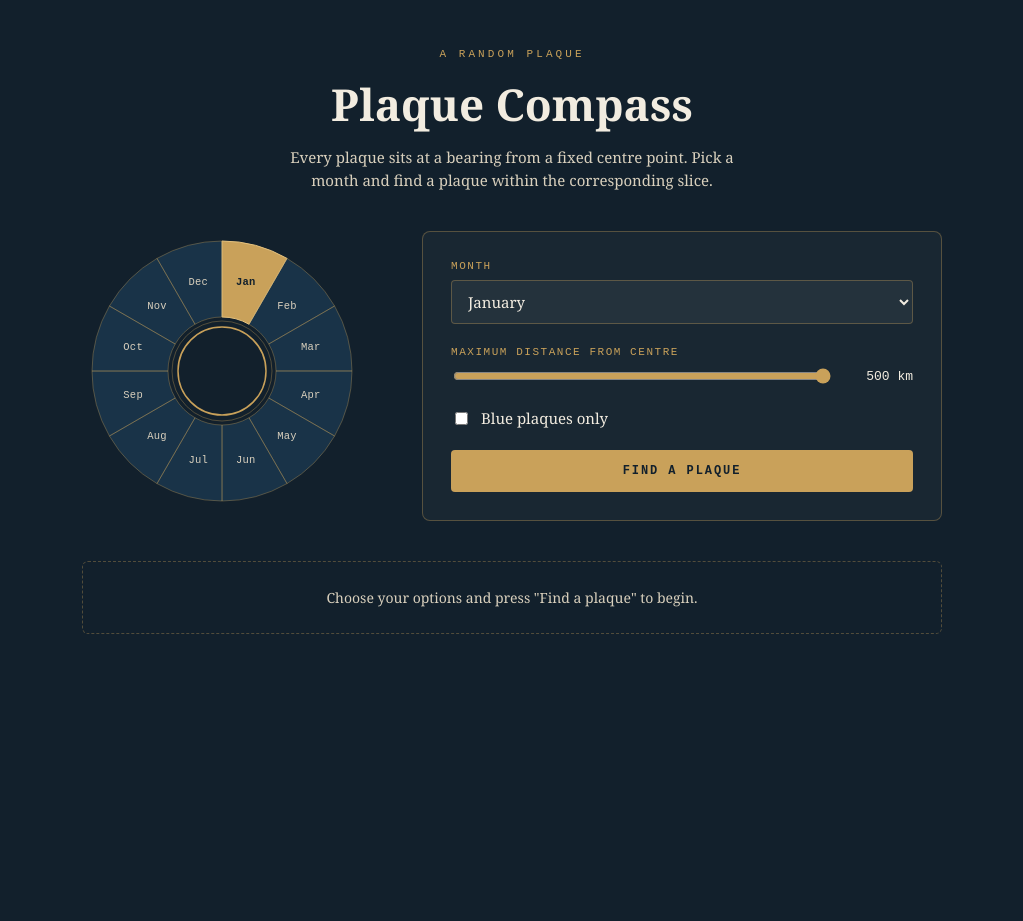
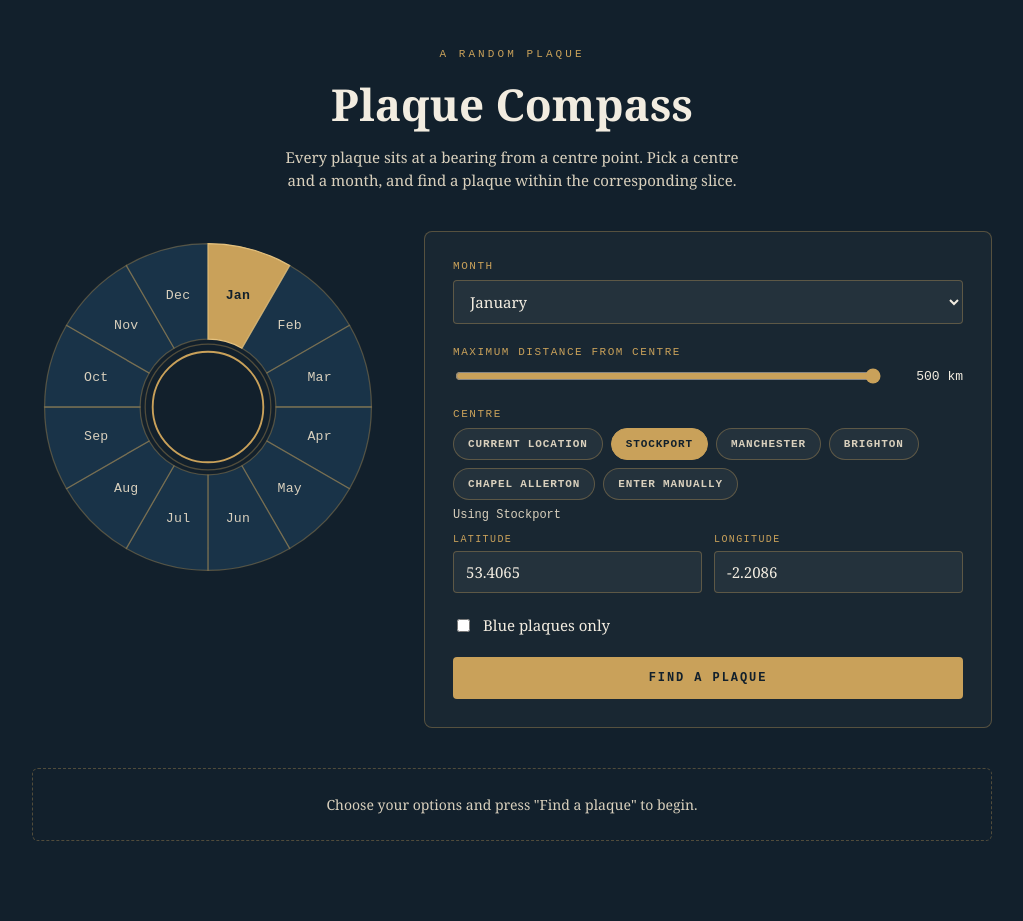
Before and after one commit to cathycroome/plaques, a Flask app: page / in a window 1280 px wide. Shown: the whole page, without its empty margins (128-1151 px from the left). Before the commit the page ends 634 px from the top, so only its background shows below. Run offline with Flask 3, Linux system fonts and the light colour scheme; parts of the project's set-up code (start-up, migrations or seed data) failed here and were passed over.

Commit message:
adds centre point selection

```diff
--- a/app.py
+++ b/app.py
@@ -1,7 +1,14 @@
 from pathlib import Path
 import pandas as pd
 from flask import Flask, jsonify, render_template, request
-from plaque import get_filtered_data, get_plaques_for_month, random_plaque
+
+from plaque import (
+    DEFAULT_CENTRE_LAT,
+    DEFAULT_CENTRE_LONG,
+    get_filtered_data,
+    get_plaques_for_month,
+    random_plaque,
+)
 
 app = Flask(__name__)
 
@@ -18,7 +25,13 @@ MONTHS = [
 
 @app.route("/")
 def index():
-    return render_template("index.html", months=MONTHS)
+    return render_template(
+        "index.html",
+        months=MONTHS,
+        default_centre_lat=DEFAULT_CENTRE_LAT,
+        default_centre_long=DEFAULT_CENTRE_LONG,
+    )
+
 
 @app.route("/random")
 def random_plaque_route():
@@ -26,7 +39,11 @@ def random_plaque_route():
     max_distance = request.args.get('max_distance', type=float)
     blue_only = 'blue_only' in request.args
 
-    plaques_for_a_month = get_plaques_for_month(month, SUBSET, max_distance, blue_only)
+    centre_lat = request.args.get('centre_lat', type=float, default=DEFAULT_CENTRE_LAT)
+    centre_long = request.args.get('centre_long', type=float, default=DEFAULT_CENTRE_LONG)
+    subset = get_filtered_data(T, centre_lat, centre_long)
+
+    plaques_for_a_month = get_plaques_for_month(month, subset, max_distance, blue_only)
     randomised_result = random_plaque(plaques_for_a_month)
 
     if randomised_result is not None:
--- a/templates/index.html
+++ b/templates/index.html
@@ -29,7 +29,7 @@
     justify-content: center;
     padding: 48px 20px 80px;
   }
-  .wrap { width: 100%; max-width: 860px; }
+  .wrap { width: 100%; max-width: 960px; }
   header { text-align: center; margin-bottom: 40px; }
   .eyebrow {
     font-family: var(--font-mono); font-size: 11px; letter-spacing: 0.28em;
@@ -37,18 +37,16 @@
   }
   h1 { font-family: var(--font-display); font-size: clamp(30px, 5vw, 44px); margin: 0 0 12px; }
   .sub { color: var(--paper-dim); font-size: 15px; max-width: 460px; margin: 0 auto; line-height: 1.5; }
-
   .stage {
     display: grid;
-    grid-template-columns: minmax(240px, 300px) 1fr;
+    grid-template-columns: minmax(280px, 380px) 1fr;
     gap: 40px;
     align-items: start;
   }
   @media (max-width: 680px) {
     .stage { grid-template-columns: 1fr; justify-items: center; }
   }
-
-  .dial-holder { position: relative; width: 100%; max-width: 280px; }
+  .dial-holder { position: relative; width: 100%; max-width: 380px; }
   svg.dial { width: 100%; height: auto; overflow: visible; }
   .wedge {
     fill: rgba(46, 102, 144, 0.28); stroke: var(--line); stroke-width: 1;
@@ -63,7 +61,6 @@
   .wedge-label.active { fill: var(--ink); font-weight: 700; }
   .dial-hub { fill: var(--ink); stroke: var(--brass); stroke-width: 1.5; }
   .dial-hub-ring { fill: none; stroke: var(--line); stroke-width: 1; }
-
   form {
     display: flex; flex-direction: column; gap: 22px;
     background: rgba(255,255,255,0.03);
@@ -74,18 +71,16 @@
     font-family: var(--font-mono); font-size: 11px; letter-spacing: 0.14em;
     text-transform: uppercase; color: var(--brass);
   }
-  select, input[type="range"] { accent-color: var(--brass); }
-  select {
+  select, input[type="range"], input[type="number"] { accent-color: var(--brass); }
+  select, input[type="number"] {
     background: rgba(255,255,255,0.05); border: 1px solid var(--line); color: var(--paper);
     padding: 10px 12px; border-radius: 4px; font-family: var(--font-body); font-size: 15px;
   }
   .range-row { display: flex; align-items: center; gap: 12px; }
   .range-row input[type="range"] { flex: 1; }
   .range-value { font-family: var(--font-mono); font-size: 13px; min-width: 68px; text-align: right; }
-
   .checkbox-row { display: flex; align-items: center; gap: 10px; }
   .checkbox-row label { text-transform: none; letter-spacing: 0; font-size: 15px; color: var(--paper); font-family: var(--font-body); }
-
   button {
     background: var(--brass); color: var(--ink); border: none; padding: 14px 20px;
     font-family: var(--font-mono); font-size: 12px; letter-spacing: 0.16em;
@@ -93,6 +88,29 @@
   }
   button:hover { background: var(--brass-bright); }
   button:disabled { opacity: 0.6; cursor: default; }
+
+  /* ---------- Centre point control ---------- */
+  .centre-options {
+    display: flex; flex-wrap: wrap; gap: 8px;
+  }
+  .centre-btn {
+    background: rgba(255,255,255,0.05); color: var(--paper-dim);
+    border: 1px solid var(--line); padding: 9px 14px;
+    font-family: var(--font-mono); font-size: 11px; letter-spacing: 0.08em;
+    text-transform: uppercase; font-weight: 700; border-radius: 20px; cursor: pointer;
+    transition: background 0.2s ease, color 0.2s ease, border-color 0.2s ease;
+  }
+  .centre-btn:hover { border-color: var(--brass-bright); color: var(--paper); }
+  .centre-btn.active { background: var(--brass); color: var(--ink); border-color: var(--brass); }
+  .centre-status {
+    font-family: var(--font-mono); font-size: 12px; color: var(--paper-dim);
+  }
+  .manual-coords {
+    display: grid; grid-template-columns: 1fr 1fr; gap: 12px;
+    padding-top: 4px;
+  }
+  .manual-coords .field { gap: 6px; }
+  .manual-coords label { font-size: 10px; }
 
   .result-area { margin-top: 40px; }
   .plaque {
@@ -115,13 +133,11 @@
   }
   .map-link:hover { background: rgba(228,193,126,0.15); }
   .map-link svg { width: 14px; height: 14px; flex-shrink: 0; }
-
   .empty-state, .error-state {
     text-align: center; color: var(--paper-dim); font-size: 14px;
     padding: 26px 20px; border: 1px dashed var(--line); border-radius: 6px;
   }
   .error-state { color: var(--brass-bright); }
-
   .plaque .org {
     font-size: 13px;
     color: var(--paper-dim);
@@ -137,14 +153,12 @@
   <header>
     <div class="eyebrow">A random plaque</div>
     <h1>Plaque Compass</h1>
-    <p class="sub">Every plaque sits at a bearing from a fixed centre point. Pick a month and find a plaque within the corresponding slice.</p>
+    <p class="sub">Every plaque sits at a bearing from a centre point. Pick a centre and a month, and find a plaque within the corresponding slice.</p>
   </header>
-
   <div class="stage">
     <div class="dial-holder">
       <svg class="dial" viewBox="-140 -140 280 280" role="img" aria-label="Clock dial for choosing a month"></svg>
     </div>
-
     <form id="plaqueForm">
       <div class="field">
         <label for="month">Month</label>
@@ -154,7 +168,6 @@
           {% endfor %}
         </select>
       </div>
-
       <div class="field">
         <label for="max_distance">Maximum distance from centre</label>
         <div class="range-row">
@@ -163,20 +176,40 @@
         </div>
       </div>
 
+      <div class="field">
+        <label>Centre</label>
+        <div class="centre-options">
+          <button type="button" class="centre-btn" id="use_my_location">Current location</button>
+          <button type="button" class="centre-btn active" id="centre_default" data-lat="{{ default_centre_lat }}" data-long="{{ default_centre_long }}">Stockport</button>
+          <button type="button" class="centre-btn" id="centre_manchester" data-lat="53.477917" data-long="-2.244250">Manchester</button>
+          <button type="button" class="centre-btn" id="centre_brighton" data-lat="50.8288" data-long="-0.1411">Brighton</button>
+          <button type="button" class="centre-btn" id="centre_chapel_allerton" data-lat="53.829831" data-long="-1.538291">Chapel Allerton</button>
+          <button type="button" class="centre-btn" id="toggle_manual_entry">Enter manually</button>
+        </div>
+        <span class="centre-status" id="location_status">Using Stockport</span>
+        <div class="manual-coords" id="manual_entry" hidden>
+          <div class="field">
+            <label for="centre_lat">Latitude</label>
+            <input type="number" step="any" id="centre_lat" name="centre_lat" value="{{ default_centre_lat }}">
+          </div>
+          <div class="field">
+            <label for="centre_long">Longitude</label>
+            <input type="number" step="any" id="centre_long" name="centre_long" value="{{ default_centre_long }}">
+          </div>
+        </div>
+      </div>
+
       <div class="checkbox-row">
         <input type="checkbox" id="blue_only">
         <label for="blue_only">Blue plaques only</label>
       </div>
-
       <button type="submit" id="findButton">Find a plaque</button>
     </form>
   </div>
-
   <div class="result-area" id="resultArea">
     <div class="empty-state">Choose your options and press "Find a plaque" to begin.</div>
   </div>
 </div>
-
 <script>
 // ---------- Month -> angle slice, clockwise from 12 o'clock (90°) ----------
 const MONTH_ANGLES = {
@@ -194,21 +227,17 @@ const MONTH_ANGLES = {
   'December':  [90, 120],
 };
 const MONTHS = Object.keys(MONTH_ANGLES);
-
 const monthSelect = document.getElementById('month');
-
 // ---------- Build the clock dial ----------
 const svgNS = 'http://www.w3.org/2000/svg';
 const dial = document.querySelector('svg.dial');
 const R_OUTER = 130;
 const R_INNER = 54;
 const R_LABEL = 92;
-
 function polarToXY(deg, radius) {
   const rad = deg * Math.PI / 180;
   return { x: radius * Math.cos(rad), y: -radius * Math.sin(rad) };
 }
-
 function wedgePath(low, high) {
   const a = polarToXY(low, R_OUTER);
   const b = polarToXY(high, R_OUTER);
@@ -224,10 +253,8 @@ function wedgePath(low, high) {
     'Z'
   ].join(' ');
 }
-
 const wedgeEls = {};
 const labelEls = {};
-
 MONTHS.forEach(month => {
   const [low, high] = MONTH_ANGLES[month];
   const path = document.createElementNS(svgNS, 'path');
@@ -236,7 +263,6 @@ MONTHS.forEach(month => {
   path.addEventListener('click', () => selectMonth(month));
   dial.appendChild(path);
   wedgeEls[month] = path;
-
   const mid = (low + high) / 2 + (high < low ? 180 : 0);
   const pos = polarToXY(mid, R_LABEL);
   const text = document.createElementNS(svgNS, 'text');
@@ -248,20 +274,17 @@ MONTHS.forEach(month => {
   dial.appendChild(text);
   labelEls[month] = text;
 });
-
 // hub
 const hubRing = document.createElementNS(svgNS, 'circle');
 hubRing.setAttribute('cx', 0); hubRing.setAttribute('cy', 0);
 hubRing.setAttribute('r', R_INNER - 4);
 hubRing.setAttribute('class', 'dial-hub-ring');
 dial.appendChild(hubRing);
-
 const hub = document.createElementNS(svgNS, 'circle');
 hub.setAttribute('cx', 0); hub.setAttribute('cy', 0);
 hub.setAttribute('r', R_INNER - 10);
 hub.setAttribute('class', 'dial-hub');
 dial.appendChild(hub);
-
 function selectMonth(month) {
   monthSelect.value = month;
   MONTHS.forEach(m => {
@@ -269,21 +292,97 @@ function selectMonth(month) {
     labelEls[m].classList.toggle('active', m === month);
   });
 }
-
 // dropdown -> dial sync
 monthSelect.addEventListener('change', () => selectMonth(monthSelect.value));
 selectMonth(monthSelect.value || MONTHS[0]);
+
+// ---------- Centre point: presets, geolocation, manual entry ----------
+const manualEntry = document.getElementById('manual_entry');
+const toggleManualBtn = document.getElementById('toggle_manual_entry');
+const locationStatus = document.getElementById('location_status');
+const centreLatInput = document.getElementById('centre_lat');
+const centreLongInput = document.getElementById('centre_long');
+const centreButtons = [
+  document.getElementById('centre_default'),
+  document.getElementById('centre_manchester'),
+  document.getElementById('centre_brighton'),
+  document.getElementById('centre_chapel_allerton'),
+  document.getElementById('use_my_location'),
+  document.getElementById('toggle_manual_entry'),
+];
+
+function setActiveCentreButton(btn) {
+  centreButtons.forEach(b => b.classList.toggle('active', b === btn));
+}
+
+function setCentre(lat, long, label, btn) {
+  centreLatInput.value = lat;
+  centreLongInput.value = long;
+  locationStatus.textContent = 'Using ' + label;
+  setActiveCentreButton(btn);
+}
+
+document.getElementById('centre_default').addEventListener('click', function () {
+  manualEntry.hidden = true;
+  setCentre(this.dataset.lat, this.dataset.long, 'Stockport', this);
+});
+
+document.getElementById('centre_manchester').addEventListener('click', function () {
+  manualEntry.hidden = true;
+  setCentre(this.dataset.lat, this.dataset.long, 'Manchester', this);
+});
+
+document.getElementById('centre_brighton').addEventListener('click', function () {
+  manualEntry.hidden = true;
+  setCentre(this.dataset.lat, this.dataset.long, 'Brighton', this);
+});
+
+document.getElementById('centre_chapel_allerton').addEventListener('click', function () {
+  manualEntry.hidden = true;
+  setCentre(this.dataset.lat, this.dataset.long, 'Chapel Allerton', this);
+});
+
+toggleManualBtn.addEventListener('click', function () {
+  manualEntry.hidden = !manualEntry.hidden;
+  if (!manualEntry.hidden) {
+    locationStatus.textContent = 'Enter coordinates below';
+    setActiveCentreButton(this);
+  }
+});
+
+document.getElementById('use_my_location').addEventListener('click', function () {
+  if (!('geolocation' in navigator)) {
+    locationStatus.textContent = "Geolocation not supported on this browser";
+    return;
+  }
+  manualEntry.hidden = true;
+  locationStatus.textContent = 'Locating…';
+  const btn = this;
+  navigator.geolocation.getCurrentPosition(
+    (position) => {
+      setCentre(
+        position.coords.latitude.toFixed(6),
+        position.coords.longitude.toFixed(6),
+        'your current location',
+        btn
+      );
+    },
+    () => {
+      locationStatus.textContent = "Couldn't get your location, try another option";
+      setActiveCentreButton(null);
+    },
+    { enableHighAccuracy: true, timeout: 10000 }
+  );
+});
 
 const form = document.getElementById('plaqueForm');
 const distanceInput = document.getElementById('max_distance');
 const distanceValue = document.getElementById('distanceValue');
 const resultArea = document.getElementById('resultArea');
 const findButton = document.getElementById('findButton');
-
 distanceInput.addEventListener('input', () => {
   distanceValue.textContent = distanceInput.value + ' km';
 });
-
 function parseOrganisations(raw) {
   if (!raw) return [];
   const inner = String(raw).trim().replace(/^\[|\]$/g, '').trim();
@@ -293,13 +392,11 @@ function parseOrganisations(raw) {
     .map(s => s.trim().replace(/^['"]|['"]$/g, ''))
     .filter(Boolean);
 }
-
 function renderPlaque(p) {
   const orgs = parseOrganisations(p.organisations);
   const orgLine = orgs.length
   ? `<div class="org">${orgs.join(' and ')}</div>`
   : '';
-
   resultArea.innerHTML = `
     <div class="plaque">
       <div class="kicker">${p.colour || 'unmarked'} plaque · ${p.area || 'UK'}</div>
@@ -316,32 +413,26 @@ function renderPlaque(p) {
       </div>
     </div>`;
 }
-
 function renderEmpty(message) {
   resultArea.innerHTML = `<div class="empty-state">${message}</div>`;
 }
-
 function renderError() {
   resultArea.innerHTML = `<div class="error-state">Something went wrong reaching the server. Try again.</div>`;
 }
-
 form.addEventListener('submit', async (e) => {
   e.preventDefault();
-
   const month = document.getElementById('month').value;
   const maxDistance = distanceInput.value;
   const blueOnly = document.getElementById('blue_only').checked;
-
   const params = new URLSearchParams({ month, max_distance: maxDistance });
   if (blueOnly) params.append('blue_only', 'on');
-
+  if (centreLatInput.value) params.append('centre_lat', centreLatInput.value);
+  if (centreLongInput.value) params.append('centre_long', centreLongInput.value);
   findButton.disabled = true;
   findButton.textContent = 'Searching…';
-
   try {
     const res = await fetch(`/random?${params.toString()}`);
     const data = await res.json();
-
     if (data.found) {
       renderPlaque(data.plaque);
     } else {
```
Also changed, not shown: plaque.py (+6 -2 lines).
